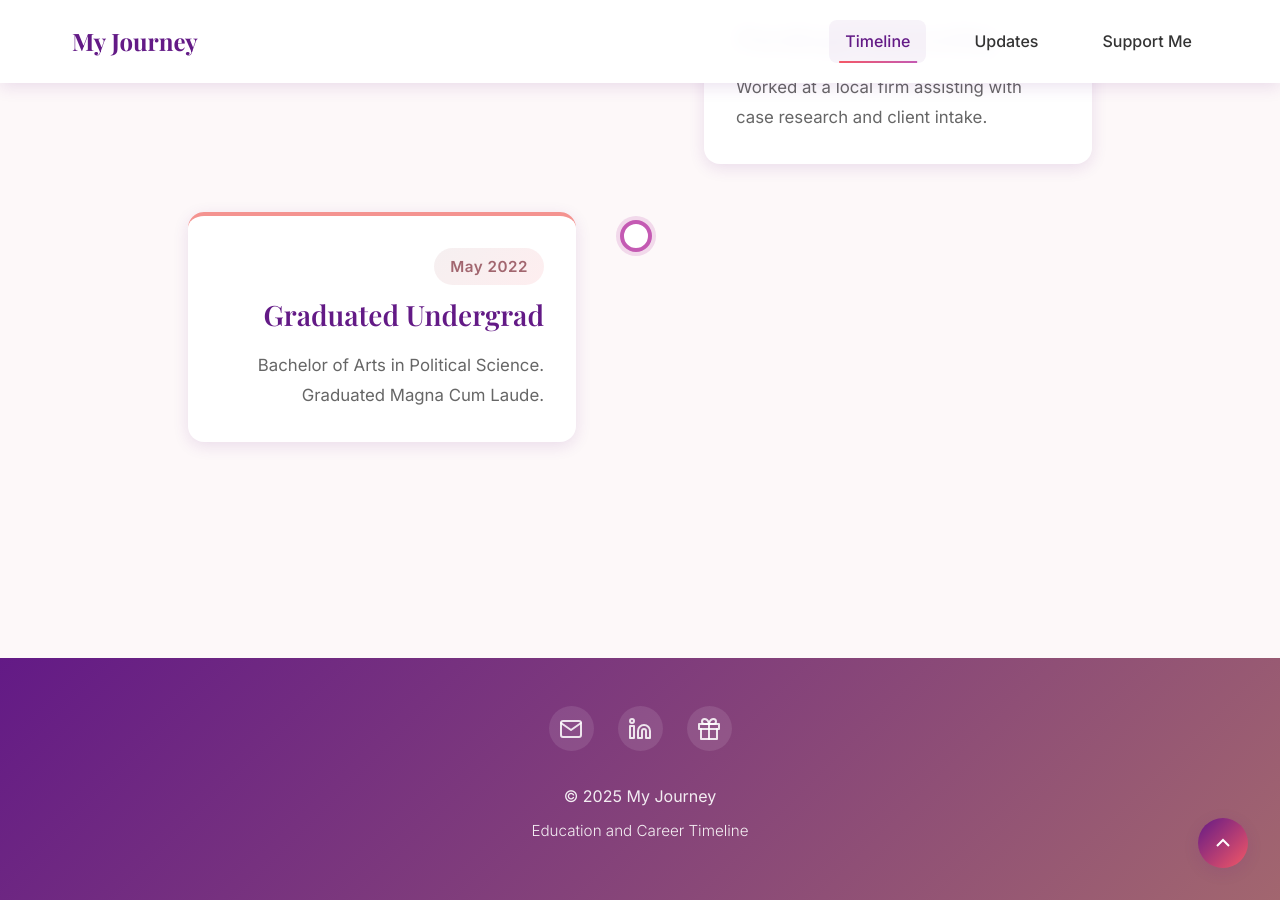
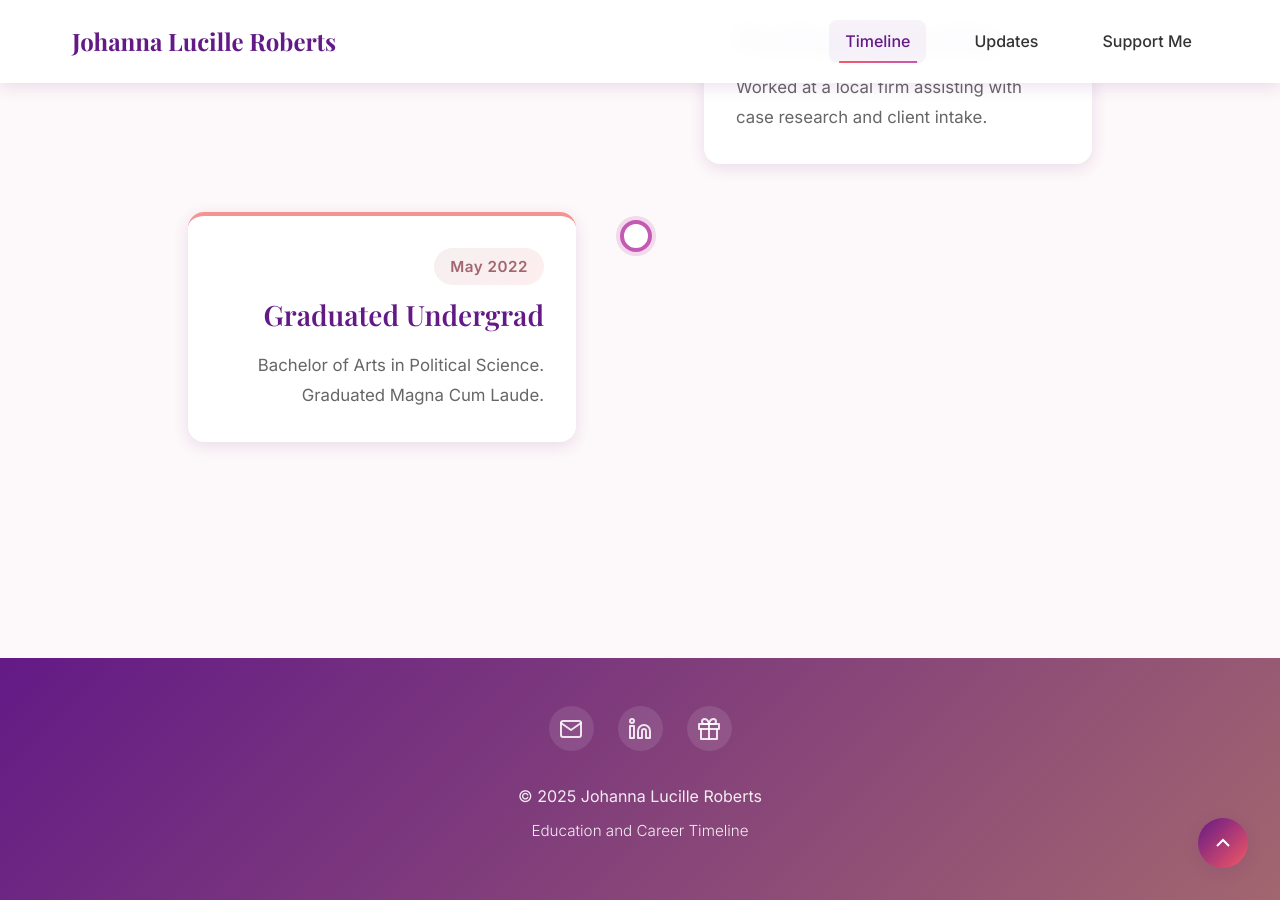
Before and after one commit to DevinTobiasColebrooke/devintobiascolebrooke.github.io, a Jekyll site: the page built from index.html, in a window 1280 px wide and 900 px high, scrolled down 1312 px. Built offline with Jekyll 4.4.1, drawn with Linux system fonts in a browser that asks for light colours.

```diff
--- a/_config.yml
+++ b/_config.yml
@@ -1,4 +1,4 @@
-title: "My Journey"
+title: "Johanna Lucille Roberts"
 description: "Education and Career Timeline"
 theme: jekyll-theme-minimal # Optional fallback, but we will write custom CSS
 url: "https://devintobiascolebrooke.github.io"
```
